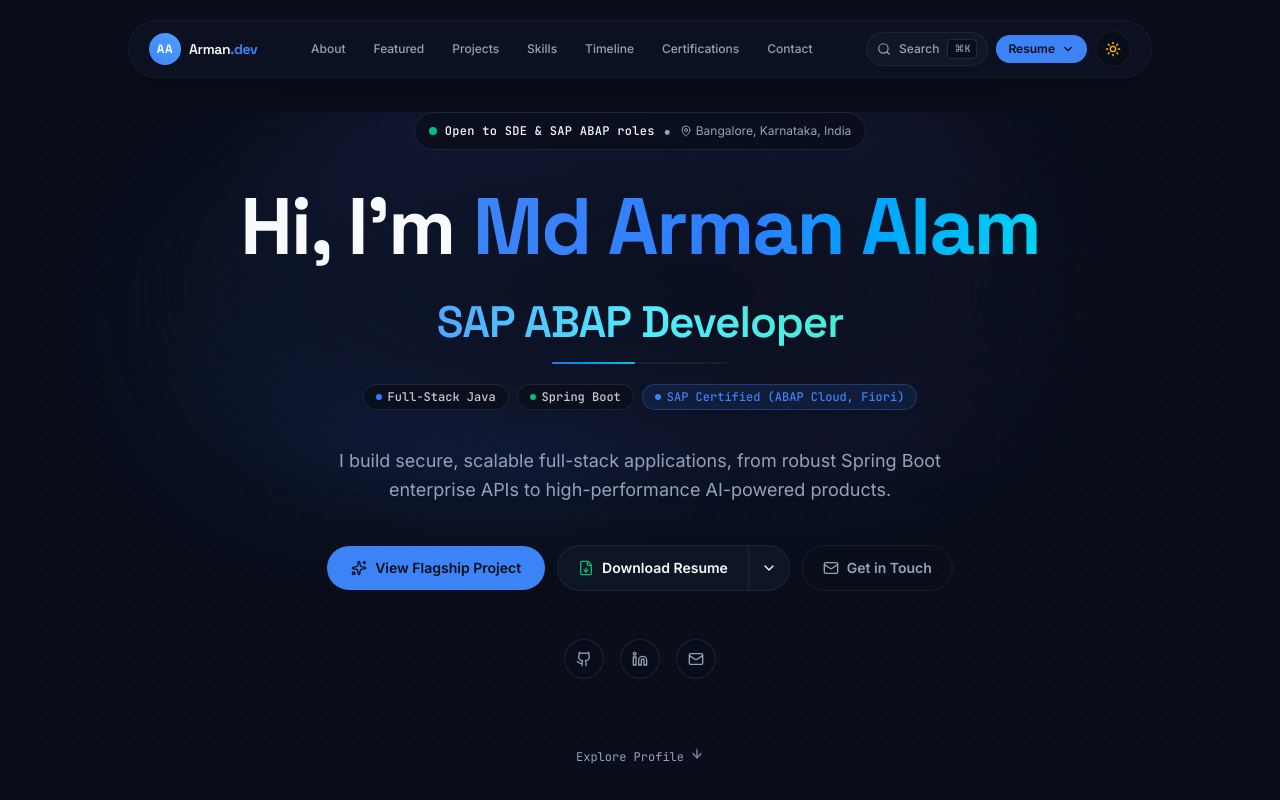
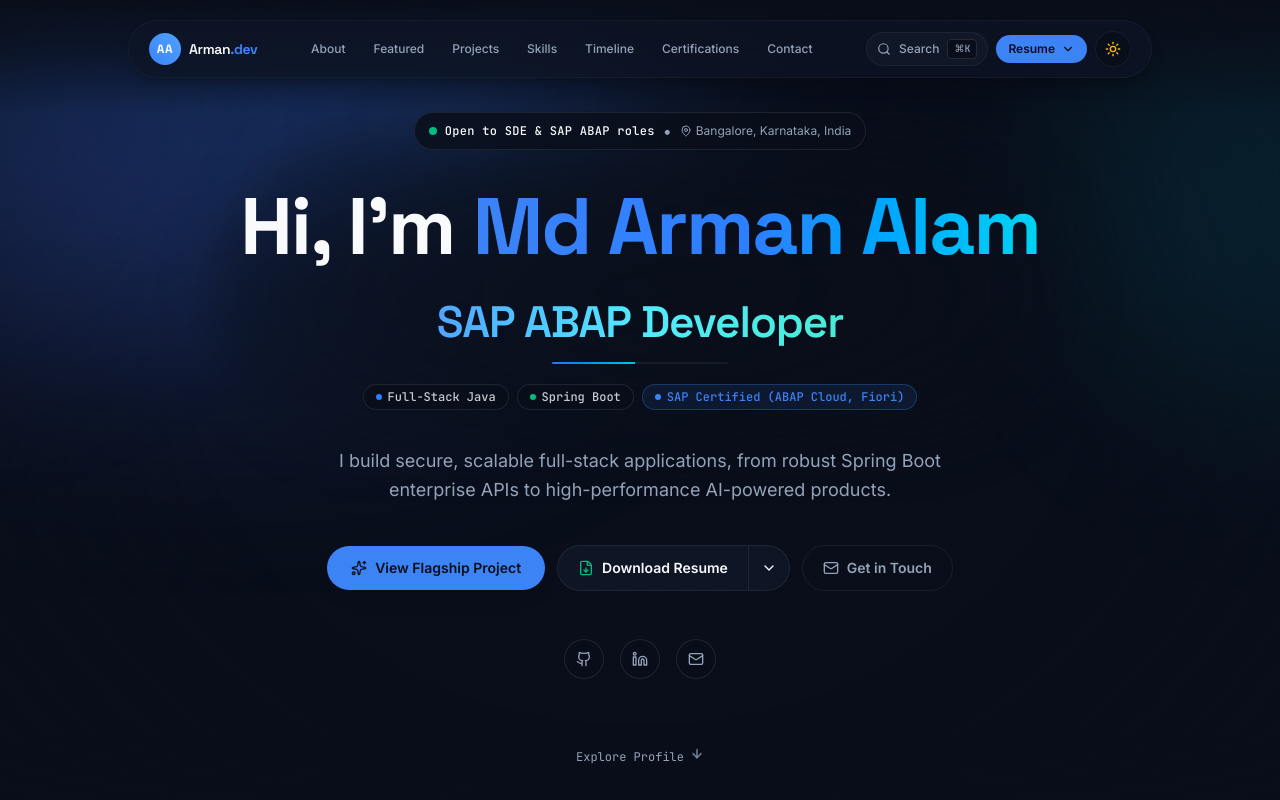
Before and after one commit to MdArman09/Md-Arman-Portfolio, a Next.js app: page / in a window 1280 px wide. Shown: the top 800 px of the page. Built offline with nearby package versions, Linux system fonts and the light colour scheme.

Commit message:
feat(hero): replace lopsided background with centered symmetric aurora, side glows and masked grid

```diff
--- a/app/globals.css
+++ b/app/globals.css
@@ -120,6 +120,46 @@ body {
   outline-offset: 2px;
 }
 
+/* Slow drift keyframes for hero background orbs (transform only, 14-20s, opposite phase) */
+@keyframes orbDriftLeft {
+  0% {
+    transform: translate(-50%, -50%) translate3d(0, 0, 0);
+  }
+  100% {
+    transform: translate(-50%, -50%) translate3d(18px, -18px, 0);
+  }
+}
+
+@keyframes orbDriftRight {
+  0% {
+    transform: translate(50%, -50%) translate3d(0, 0, 0);
+  }
+  100% {
+    transform: translate(50%, -50%) translate3d(-18px, 18px, 0);
+  }
+}
+
+@keyframes orbDriftCenter {
+  0% {
+    transform: translate(-50%, -50%) scale(1);
+  }
+  100% {
+    transform: translate(-50%, -50%) scale(1.04) translate3d(0, -8px, 0);
+  }
+}
+
+.animate-orb-left {
+  animation: orbDriftLeft 16s ease-in-out infinite alternate;
+}
+
+.animate-orb-right {
+  animation: orbDriftRight 18s ease-in-out infinite alternate;
+}
+
+.animate-orb-center {
+  animation: orbDriftCenter 20s ease-in-out infinite alternate;
+}
+
 /* Accessibility: respect reduced motion preferences */
 @media (prefers-reduced-motion: reduce) {
   html {
--- /dev/null
+++ b/components/21st/hero-background.tsx
@@ -0,0 +1,103 @@
+"use client";
+
+import * as React from "react";
+import { cn } from "@/lib/utils";
+
+interface HeroBackgroundProps {
+  activeRoleIndex: number;
+}
+
+export function HeroBackground({ activeRoleIndex }: HeroBackgroundProps) {
+  return (
+    <div
+      className="pointer-events-none absolute inset-0 -z-10 w-full h-full overflow-hidden select-none"
+      aria-hidden="true"
+    >
+      {/* 1. Subtle Dot Grid with Centered Radial Mask (hidden/light on mobile) */}
+      <div
+        className="hidden sm:block absolute inset-0 w-full h-full opacity-[0.04] dark:opacity-[0.05]"
+        style={{
+          backgroundImage: `radial-gradient(rgba(148, 163, 184, 0.45) 1px, transparent 1px)`,
+          backgroundSize: "32px 32px",
+          WebkitMaskImage:
+            "radial-gradient(ellipse at center, black 30%, transparent 75%)",
+          maskImage:
+            "radial-gradient(ellipse at center, black 30%, transparent 75%)",
+        }}
+      />
+
+      {/* 2. Symmetric Side Glows (Mirror-image placed at left 12% and right 12%) */}
+      {/* Left Glow (Accent Blue) */}
+      <div
+        className={cn(
+          "absolute left-[10%] sm:left-[12%] top-[34%] -translate-x-1/2 -translate-y-1/2",
+          "w-[220px] sm:w-[320px] md:w-[440px] h-[220px] sm:h-[320px] md:h-[440px]",
+          "rounded-full blur-[70px] md:blur-[110px]",
+          "bg-blue-500/10 dark:bg-blue-500/16",
+          "animate-orb-left motion-reduce:animate-none"
+        )}
+      />
+
+      {/* Right Glow (Accent Cyan) */}
+      <div
+        className={cn(
+          "absolute right-[10%] sm:right-[12%] top-[44%] translate-x-1/2 -translate-y-1/2",
+          "w-[220px] sm:w-[320px] md:w-[440px] h-[220px] sm:h-[320px] md:h-[440px]",
+          "rounded-full blur-[70px] md:blur-[110px]",
+          "bg-cyan-500/10 dark:bg-cyan-400/16",
+          "animate-orb-right motion-reduce:animate-none"
+        )}
+      />
+
+      {/* 3. Center Aura (~900px by 600px, 50% / 38%, cross-fades per role over 600ms) */}
+      <div className="absolute left-1/2 top-[38%] -translate-x-1/2 -translate-y-1/2 animate-orb-center motion-reduce:animate-none">
+        {/* Role 0: SDE (Blue / Cyan) */}
+        <div
+          className={cn(
+            "w-[320px] sm:w-[540px] md:w-[880px] lg:w-[920px] h-[300px] sm:h-[420px] md:h-[580px] lg:h-[620px]",
+            "rounded-full blur-[80px] md:blur-[120px] transition-opacity duration-600 ease-in-out motion-reduce:transition-none",
+            "bg-gradient-to-tr from-blue-600/15 via-cyan-500/12 to-blue-400/10 dark:from-blue-600/32 dark:via-cyan-400/26 dark:to-sky-500/18",
+            activeRoleIndex === 0 ? "opacity-100" : "opacity-0"
+          )}
+        />
+
+        {/* Role 1: MERN (Teal / Emerald) */}
+        <div
+          className={cn(
+            "absolute inset-0 w-full h-full",
+            "rounded-full blur-[80px] md:blur-[120px] transition-opacity duration-600 ease-in-out motion-reduce:transition-none",
+            "bg-gradient-to-tr from-emerald-600/15 via-teal-500/12 to-cyan-400/10 dark:from-emerald-500/32 dark:via-teal-400/26 dark:to-emerald-400/18",
+            activeRoleIndex === 1 ? "opacity-100" : "opacity-0"
+          )}
+        />
+
+        {/* Role 2: SAP ABAP (Violet-Blue / Indigo) */}
+        <div
+          className={cn(
+            "absolute inset-0 w-full h-full",
+            "rounded-full blur-[80px] md:blur-[120px] transition-opacity duration-600 ease-in-out motion-reduce:transition-none",
+            "bg-gradient-to-tr from-indigo-600/15 via-blue-600/12 to-violet-500/10 dark:from-indigo-500/32 dark:via-blue-500/26 dark:to-indigo-400/18",
+            activeRoleIndex === 2 ? "opacity-100" : "opacity-0"
+          )}
+        />
+      </div>
+
+      {/* 4. Vignettes & Edge Transitions (Blends smoothly into navbar, page edges & next section) */}
+      {/* Top fade */}
+      <div className="absolute top-0 inset-x-0 h-28 bg-gradient-to-b from-background via-background/60 to-transparent" />
+
+      {/* Bottom fade into next section */}
+      <div className="absolute bottom-0 inset-x-0 h-36 bg-gradient-to-t from-background via-background/70 to-transparent" />
+
+      {/* Perimeter edge vignette */}
+      <div
+        className="absolute inset-0 w-full h-full"
+        style={{
+          background:
+            "radial-gradient(ellipse at 50% 40%, transparent 50%, hsl(var(--background)) 100%)",
+          opacity: 0.85,
+        }}
+      />
+    </div>
+  );
+}
--- a/components/sections/hero.tsx
+++ b/components/sections/hero.tsx
@@ -4,29 +4,11 @@ import * as React from "react";
 import Link from "next/link";
 import { siteConfig } from "@/data/site";
 import { ShimmerButton } from "@/components/21st/shimmer-button";
-import { GridBackground } from "@/components/21st/grid-background";
+import { HeroBackground } from "@/components/21st/hero-background";
 import { HeroRoleRotate } from "@/components/21st/hero-role-rotate";
 import { ResumeDropdown } from "@/components/shared/resume-dropdown";
 import { GithubIcon, LinkedinIcon } from "@/components/shared/icons";
 import { Mail, ArrowDown, Sparkles, MapPin } from "lucide-react";
-import { cn } from "@/lib/utils";
-
-// Aurora orbs tint presets mapped to each role in order:
-// 0: SDE (Blue/Cyan) | 1: MERN (Teal/Emerald) | 2: SAP ABAP (Indigo/Violet-Blue)
-const roleGradients = [
-  {
-    primaryOrb: "bg-blue-600/15 dark:bg-blue-500/20",
-    secondaryOrb: "bg-cyan-400/15 dark:bg-cyan-400/20",
-  },
-  {
-    primaryOrb: "bg-emerald-500/15 dark:bg-emerald-500/20",
-    secondaryOrb: "bg-teal-400/15 dark:bg-teal-400/20",
-  },
-  {
-    primaryOrb: "bg-indigo-600/15 dark:bg-indigo-500/20",
-    secondaryOrb: "bg-blue-500/15 dark:bg-blue-500/20",
-  },
-];
 
 export function Hero() {
   const [activeRoleIndex, setActiveRoleIndex] = React.useState(0);
@@ -34,26 +16,12 @@ export function Hero() {
   return (
     <section
       id="hero"
-      className="relative z-20 min-h-[92vh] flex items-center justify-center pt-28 pb-20 sm:pb-28 px-4 sm:px-6 lg:px-8"
+      className="relative z-20 min-h-[92vh] flex items-center justify-center pt-28 pb-20 sm:pb-28 px-4 sm:px-6 lg:px-8 overflow-hidden"
     >
-      <GridBackground>
-        {/* Subtle Aurora / Soft-Orb Gradient (CSS/transform only, cross-fades per role) */}
-        <div className="pointer-events-none absolute inset-0 -z-10 overflow-hidden" aria-hidden="true">
-          <div
-            className={cn(
-              "absolute top-1/4 left-1/2 -translate-x-1/2 -translate-y-1/2 w-[34rem] sm:w-[46rem] h-[22rem] rounded-full blur-3xl transition-colors duration-1000 ease-in-out motion-reduce:transition-none opacity-80",
-              roleGradients[activeRoleIndex]?.primaryOrb
-            )}
-          />
-          <div
-            className={cn(
-              "absolute top-1/3 left-1/3 -translate-x-1/2 -translate-y-1/2 w-[24rem] sm:w-[32rem] h-[18rem] rounded-full blur-3xl transition-colors duration-1000 ease-in-out motion-reduce:transition-none opacity-60",
-              roleGradients[activeRoleIndex]?.secondaryOrb
-            )}
-          />
-        </div>
+      {/* Centered, balanced, layered CSS background (aura, side glows, masked grid, vignette) */}
+      <HeroBackground activeRoleIndex={activeRoleIndex} />
 
-        <div className="max-w-4xl mx-auto text-center space-y-8 relative z-10">
+      <div className="max-w-4xl mx-auto text-center space-y-8 relative z-10">
           {/* Status Badge */}
           <div className="inline-flex items-center gap-2 px-3.5 py-1.5 rounded-full border border-border/80 bg-background/80 backdrop-blur-md shadow-xs animate-in fade-in slide-in-from-top-4 duration-500">
             <span className="relative flex h-2 w-2">
@@ -187,7 +155,6 @@ export function Hero() {
             </Link>
           </div>
         </div>
-      </GridBackground>
     </section>
   );
 }
```
